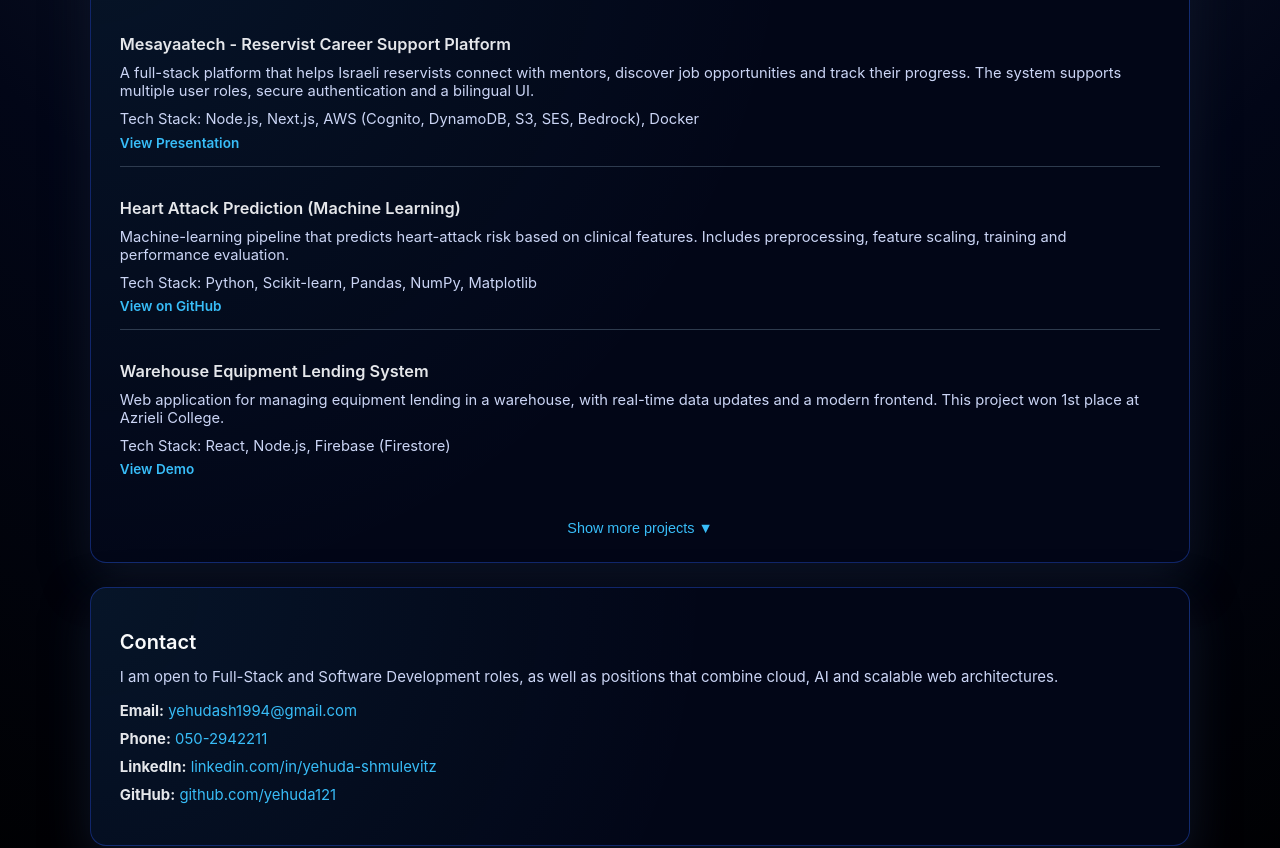
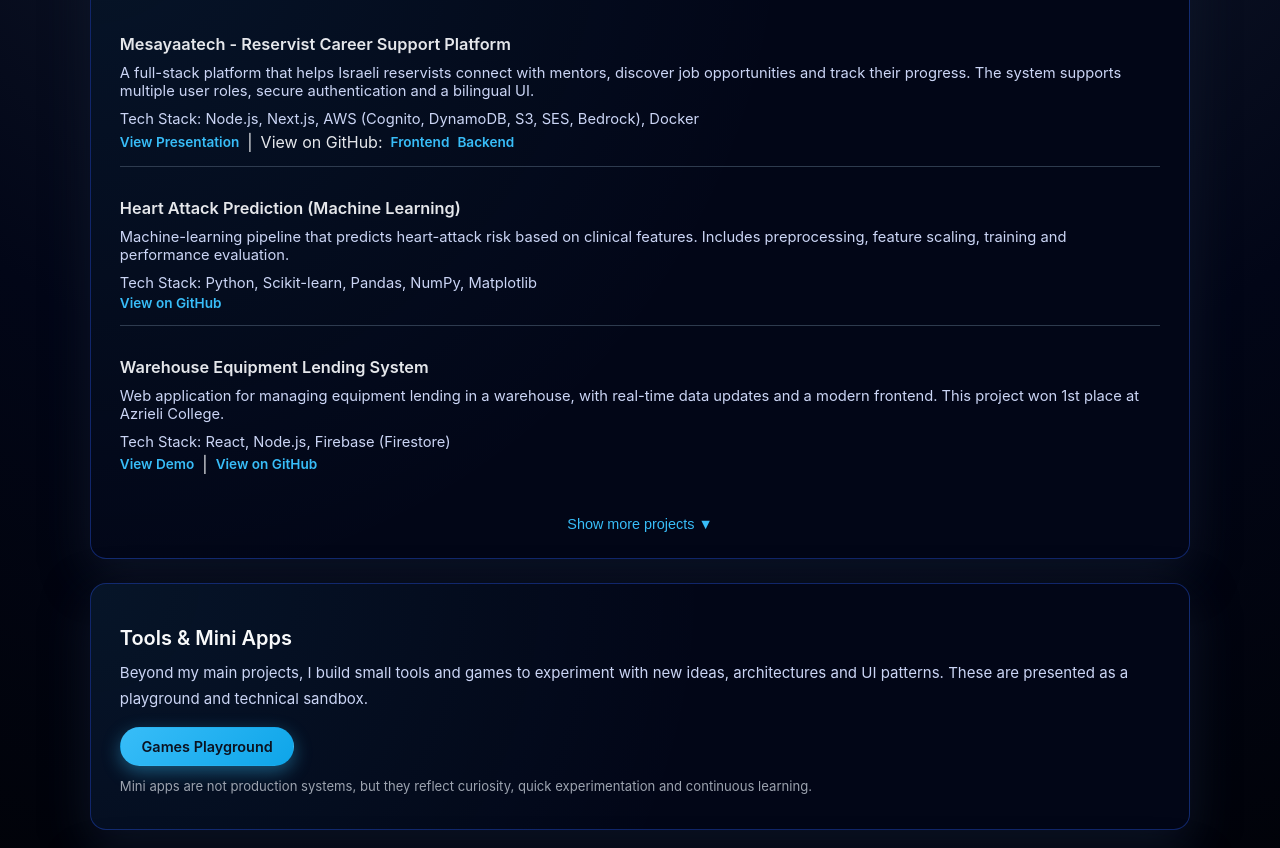
Before and after one commit to yehuda121/gamehub, a React (Create React App) app: page / in a window 1280 px wide. Shown: the part 620-1468 px from the top of the page. Built offline with nearby package versions, Linux system fonts and the light colour scheme.

Commit message:
Added new Links

```diff
--- a/src/i18n/en.json
+++ b/src/i18n/en.json
@@ -7,6 +7,9 @@
         "cvButton": "View CV (PDF)",
         "contactButton": "Contact",
         "linkedinButton": "LinkedIn Profile",
+        "whatchOnGithub": "View on GitHub",
+        "FrontendLink": "Frontend",
+        "BackendLink": "Backend",
 
         "projectsTitle": "Featured Projects",
         "projectsSubtitle": "Selected projects that represent my work in full-stack development, cloud, AI, systems programming and game development.",
--- a/src/i18n/he.json
+++ b/src/i18n/he.json
@@ -3,10 +3,13 @@
         "tag": "פורטפוליו רשמי",
         "name": "יהודה שמולביץ",
         "role": "מהנדס תוכנה · מומחה ב-AI · מפתח פולסטאק",
-        "summary": "בוגר B.Sc. בהנדסת תוכנה עם ניסיון מעשי בפיתוח פולסטאק, ארכיטקטורות ענן ופתרונות מבוססי AI. בניתי מערכות ברמת Production על גבי AWS, פלטפורמות ווב בזמן אמת ופרויקטים מורכבים ב-Unity, למידת מכונה, ++C, Python ן-Linux. מחפש את ההזדמנות הבאה שלי בתחום פיתוח התוכנה.",
+        "summary": "מהנדס תוכנה עם ניסיון מעשי בפיתוח פולסטאק, ארכיטקטורות ענן ופתרונות מבוססי AI. בניתי מערכות ברמת Production על גבי AWS, פלטפורמות web בזמן אמת ופרויקטים מורכבים ב-Unity, ++C  Python ,Linux, ולמידת מכונה. מחפש את ההזדמנות הבאה שלי בתחום פיתוח התוכנה.",
         "cvButton": "צפה בקורות חיים (PDF)",
         "contactButton": "צור קשר",
         "linkedinButton": "פרופיל LinkedIn",
+        "whatchOnGithub": "לצפייה ב-GitHub",
+        "FrontendLink": "פרונטאנד",
+        "BackendLink": "בקאנד",
 
         "projectsTitle": "פרויקטים נבחרים",
         "projectsSubtitle": "אוסף פרויקטים המייצגים את עבודתי בפיתוח פולסטאק, ענן, AI, תכנות מערכות ופיתוח משחקים.",
--- a/src/portfolio/pages/HomePage/HomePage.css
+++ b/src/portfolio/pages/HomePage/HomePage.css
@@ -1,36 +1,3 @@
-/* .homepage {
-  display: flex;
-  flex-direction: column;
-  align-items: center;
-  justify-content: center;
-  height: 100vh;
-  background: linear-gradient(135deg, #f5f7fa 0%, #c3cfe2 100%);
-  font-family: 'Arial', sans-serif;
-}
-
-.button-container {
-  display: flex;
-  gap: 1rem;
-}
-
-.social-media-container {
-  margin-top: 10rem;
-  display: flex;
-  gap: 2rem;
-}
-
-.social-media-link img {
-  width: 40px;
-  height: 40px;
-  transition: transform 0.3s ease;
-}
-
-.social-media-link:hover img {
-  transform: scale(1.1);
-} */
-
-
-
 /* ROOT */
 .homepage {
   min-height: 100vh;
@@ -104,6 +71,14 @@
   display: flex;
   justify-content: center;
 }
+
+.homepage-project-links {
+  display: flex;
+  align-items: center;
+  gap: 8px;
+  flex-wrap: wrap;
+}
+
 
 /* NAME / ROLE / SUMMARY */
 .homepage-name {
--- a/src/portfolio/pages/HomePage/HomePage.js
+++ b/src/portfolio/pages/HomePage/HomePage.js
@@ -87,13 +87,39 @@
             <p className="homepage-project-tech">
               {t('homepage.projectMesayaTech')}
             </p>
+
             <div className="homepage-project-links">
+              {/* Presentation */}
               <a
                 href="https://docs.google.com/presentation/d/e/2PACX-1vSyZ1gSFUWk0Pk3quRsl8t14joQz48WpaQ_MRjPLk0N-8JKU_w2JB8U4W1EXjUYLw/pub?start=true&loop=false&delayms=3000"
                 target="_blank"
                 rel="noopener noreferrer"
               >
                 {t('homepage.projectMesayaLink')}
+              </a>
+
+              {/* Separator */}
+              <span> | </span>
+
+              {/* Watch on GitHub */}
+              <span>{t('homepage.whatchOnGithub')}:</span>
+
+              {/* Frontend */}
+              <a
+                href="https://github.com/yehuda121/mesayaatech-frontend"
+                target="_blank"
+                rel="noopener noreferrer"
+              >
+                {t('homepage.FrontendLink')}
+              </a>
+
+              {/* Backend */}
+              <a
+                href="https://github.com/yehuda121/mesayaatech-backend"
+                target="_blank"
+                rel="noopener noreferrer"
+              >
+                {t('homepage.BackendLink')}
               </a>
             </div>
           </div>
@@ -129,6 +155,14 @@
               >
                 {t('homepage.projectWarehouseLink')}
               </a>
+              <span> | </span>
+              <a
+                href="https://github.com/yehuda121/quickshop"
+                target="_blank"
+                rel="noopener noreferrer"
+              >
+                {t('homepage.whatchOnGithub')}
+              </a>
             </div>
           </div>
 
@@ -147,6 +181,14 @@
                     rel="noopener noreferrer"
                   >
                     {t('homepage.projectWizardLink')}
+                  </a>
+                  <span> | </span>
+                  <a
+                    href="https://github.com/yehuda121/wizard-arena-3d-unity"
+                    target="_blank"
+                    rel="noopener noreferrer"
+                  >
+                    {t('homepage.whatchOnGithub')}
                   </a>
                 </div>
               </div>
@@ -202,7 +244,7 @@
         </div>
 
         {/* Tools & Mini Apps */}
-        {/* <div className="homepage-card">
+        <div className="homepage-card">
           <h2 className="homepage-card-title">{t('homepage.toolsTitle')}</h2>
           <p className="homepage-card-text">
             {t('homepage.toolsText')}
@@ -215,18 +257,18 @@
             >
               {t('homepage.toolsGames')}
             </Link>
-            <Link
+            {/* <Link
               to="/CalculatorsHome"
               className="homepage-tools-btn homepage-tools-btn-secondary"
             >
               {t('homepage.toolsCalculators')}
-            </Link>
+            </Link> */}
           </div>
 
           <p className="homepage-card-note">
             {t('homepage.toolsNote')}
           </p>
-        </div> */}
+        </div>
 
         {/* Contact */}
         <div className="homepage-card" id="contact-section">
@@ -270,7 +312,7 @@
         </div>
       </section>
 
-      {/* Social Icons (bottom) */}
+      {/* Social Icons */}
       <div className="social-media-container">
         <a
           href="https://www.linkedin.com/in/yehuda-shmulevitz/"
```
